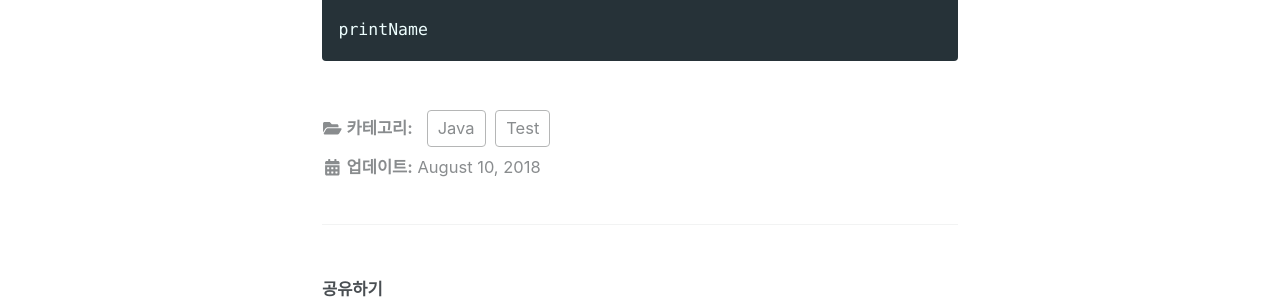
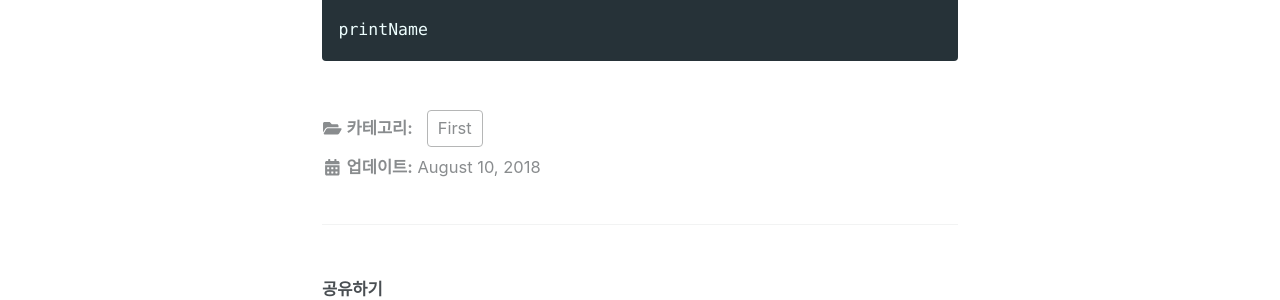
Before and after one commit to hsb0202/hsb0202.github.io, a Jekyll site: the page built from _posts/2018-08-10-first-post.md, in a window 1280 px wide and 900 px high. Shown: the part 353-653 px from the top of the window. Built offline with Jekyll 4.4.1, drawn with Linux system fonts in a browser that asks for light colours; nearby versions of some CDN libraries.

Commit message:
Update 2018-08-10-first-post.md

```diff
--- a/_posts/2018-08-10-first-post.md
+++ b/_posts/2018-08-10-first-post.md
@@ -2,8 +2,7 @@
 title: "Welcome to Jekyll!"
 date : 2018-08-10 07:36:00 -400
 categories:
- - Test
- - Java
+ - First
 ---
 
 
```
